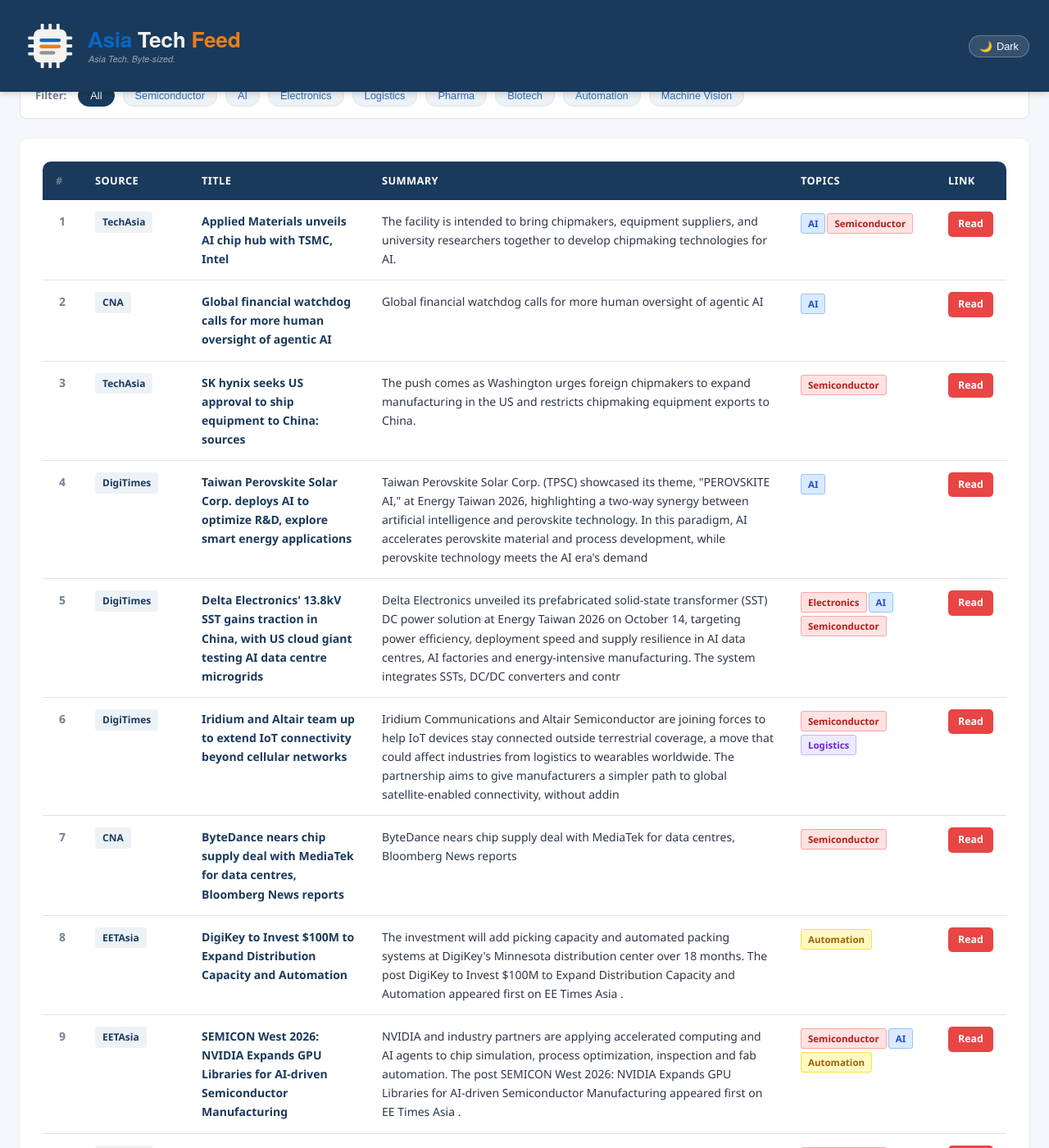
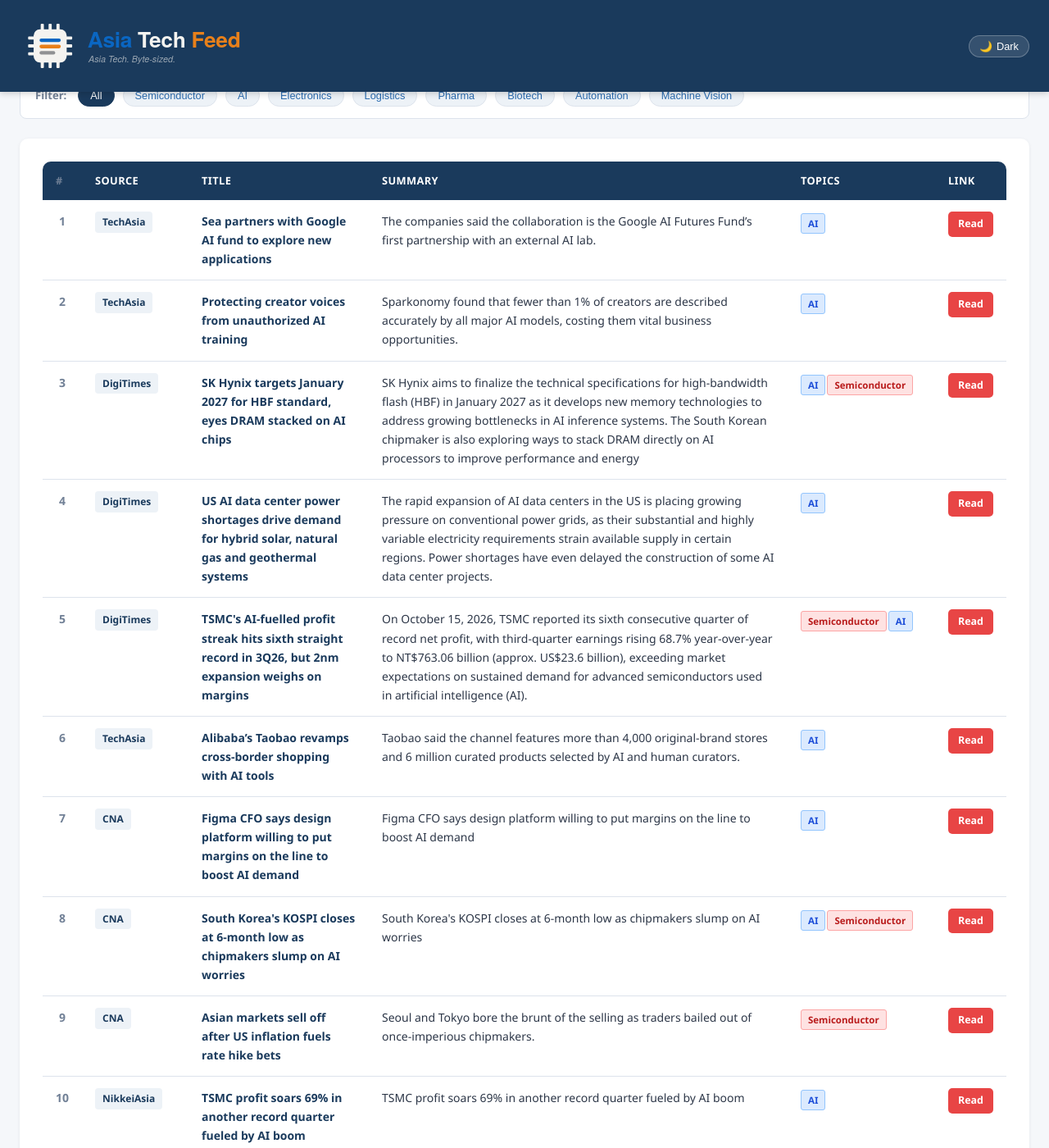
Before and after one commit to asiatechfeed/Asia-Tech-Feed, a Jekyll site: the page built from _posts/2026-10-15-asia-tech-news-digest.md, in a window 1280 px wide and 1400 px high, scrolled down 633 px. Shown: the whole window at 82% size. Built offline with Jekyll 4.4.1, drawn with Linux system fonts in a browser that asks for light colours; a script that is not in the unit is left out; some of the changed text lies outside the part shown.

Commit message:
📰 News digest 2026-10-15 (10 articles)

```diff
--- a/_posts/2026-10-15-asia-tech-news-digest.md
+++ b/_posts/2026-10-15-asia-tech-news-digest.md
@@ -1,15 +1,15 @@
 ---
 layout: post
 title: "Asia Tech News Digest - October 15, 2026"
-date: 2026-10-15 12:16:19 +0800
-articles_count: 12
-sources_count: 5
-sources: ["CNA", "DigiTimes", "EETAsia", "NikkeiAsia", "TechAsia"]
+date: 2026-10-15 16:00:48 +0800
+articles_count: 10
+sources_count: 4
+sources: ["CNA", "DigiTimes", "NikkeiAsia", "TechAsia"]
 csv_file: /assets/data/news-2026-10-15.tsv
-featured_title: "Applied Materials unveils AI chip hub with TSMC, Intel"
-featured_url: "https://www.techinasia.com/meta-broadcom-back-125m-ai-chip-hub-at-ucla"
+featured_title: "Sea partners with Google AI fund to explore new applications"
+featured_url: "https://www.techinasia.com/seas-q2-revenue-jumps-48-net-income-up-11"
 featured_source: "TechAsia"
-featured_summary: "The facility is intended to bring chipmakers, equipment suppliers, and university researchers together to develop chipmaking technologies for AI."
+featured_summary: "The companies said the collaboration is the Google AI Futures Fund\u2019s first partnership with an external AI lab."
 featured_image: ""
 ---
 
@@ -28,98 +28,82 @@ featured_image: ""
 <tr>
   <td class="col-num">1</td>
   <td class="col-source"><span class="source-badge">TechAsia</span></td>
-  <td class="col-title"><span class="article-title">Applied Materials unveils AI chip hub with TSMC, Intel</span></td>
-  <td class="col-summary">The facility is intended to bring chipmakers, equipment suppliers, and university researchers together to develop chipmaking technologies for AI.</td>
-  <td class="col-tags"><span class="tag ai">AI</span><span class="tag semi">Semiconductor</span></td>
-  <td class="col-link"><a class="btn-link" href="https://www.techinasia.com/meta-broadcom-back-125m-ai-chip-hub-at-ucla" target="_blank" rel="noopener">Read</a></td>
+  <td class="col-title"><span class="article-title">Sea partners with Google AI fund to explore new applications</span></td>
+  <td class="col-summary">The companies said the collaboration is the Google AI Futures Fund’s first partnership with an external AI lab.</td>
+  <td class="col-tags"><span class="tag ai">AI</span></td>
+  <td class="col-link"><a class="btn-link" href="https://www.techinasia.com/seas-q2-revenue-jumps-48-net-income-up-11" target="_blank" rel="noopener">Read</a></td>
 </tr>
 <tr>
   <td class="col-num">2</td>
-  <td class="col-source"><span class="source-badge">CNA</span></td>
-  <td class="col-title"><span class="article-title">Global financial watchdog calls for more human oversight of agentic AI</span></td>
-  <td class="col-summary">Global financial watchdog calls for more human oversight of agentic AI</td>
+  <td class="col-source"><span class="source-badge">TechAsia</span></td>
+  <td class="col-title"><span class="article-title">Protecting creator voices from unauthorized AI training</span></td>
+  <td class="col-summary">Sparkonomy found that fewer than 1% of creators are described accurately by all major AI models, costing them vital business opportunities.</td>
   <td class="col-tags"><span class="tag ai">AI</span></td>
-  <td class="col-link"><a class="btn-link" href="https://www.channelnewsasia.com/business/global-financial-watchdog-calls-more-human-oversight-agentic-ai-6461276" target="_blank" rel="noopener">Read</a></td>
+  <td class="col-link"><a class="btn-link" href="https://www.techinasia.com/protecting-creator-voices-unauthorized-ai-training" target="_blank" rel="noopener">Read</a></td>
 </tr>
 <tr>
   <td class="col-num">3</td>
-  <td class="col-source"><span class="source-badge">TechAsia</span></td>
-  <td class="col-title"><span class="article-title">SK hynix seeks US approval to ship equipment to China: sources</span></td>
-  <td class="col-summary">The push comes as Washington urges foreign chipmakers to expand manufacturing in the US and restricts chipmaking equipment exports to China.</td>
-  <td class="col-tags"><span class="tag semi">Semiconductor</span></td>
-  <td class="col-link"><a class="btn-link" href="https://www.techinasia.com/sk-hynix-eyes-japan-memory-plant-ai-demand-rises" target="_blank" rel="noopener">Read</a></td>
+  <td class="col-source"><span class="source-badge">DigiTimes</span></td>
+  <td class="col-title"><span class="article-title">SK Hynix targets January 2027 for HBF standard, eyes DRAM stacked on AI chips</span></td>
+  <td class="col-summary">SK Hynix aims to finalize the technical specifications for high-bandwidth flash (HBF) in January 2027 as it develops new memory technologies to address growing bottlenecks in AI inference systems. The South Korean chipmaker is also exploring ways to stack DRAM directly on AI processors to improve performance and energy</td>
+  <td class="col-tags"><span class="tag ai">AI</span><span class="tag semi">Semiconductor</span></td>
+  <td class="col-link"><a class="btn-link" href="https://www.digitimes.com/news/a20261015PD218/sk-hynix-dram-ai-inference-capacity-2027.html" target="_blank" rel="noopener">Read</a></td>
 </tr>
 <tr>
   <td class="col-num">4</td>
   <td class="col-source"><span class="source-badge">DigiTimes</span></td>
-  <td class="col-title"><span class="article-title">Taiwan Perovskite Solar Corp. deploys AI to optimize R&D, explore smart energy applications</span></td>
-  <td class="col-summary">Taiwan Perovskite Solar Corp. (TPSC) showcased its theme, "PEROVSKITE AI," at Energy Taiwan 2026, highlighting a two-way synergy between artificial intelligence and perovskite technology. In this paradigm, AI accelerates perovskite material and process development, while perovskite technology meets the AI era's demand </td>
+  <td class="col-title"><span class="article-title">US AI data center power shortages drive demand for hybrid solar, natural gas and geothermal systems</span></td>
+  <td class="col-summary">The rapid expansion of AI data centers in the US is placing growing pressure on conventional power grids, as their substantial and highly variable electricity requirements strain available supply in certain regions. Power shortages have even delayed the construction of some AI data center projects.</td>
   <td class="col-tags"><span class="tag ai">AI</span></td>
-  <td class="col-link"><a class="btn-link" href="https://www.digitimes.com/news/a20261015PD226/taiwan-technology-materials-2026-development.html" target="_blank" rel="noopener">Read</a></td>
+  <td class="col-link"><a class="btn-link" href="https://www.digitimes.com/news/a20261014PD241/data-center-geothermal-solar-demand-expansion.html" target="_blank" rel="noopener">Read</a></td>
 </tr>
 <tr>
   <td class="col-num">5</td>
   <td class="col-source"><span class="source-badge">DigiTimes</span></td>
-  <td class="col-title"><span class="article-title">Delta Electronics' 13.8kV SST gains traction in China, with US cloud giant testing AI data centre microgrids</span></td>
-  <td class="col-summary">Delta Electronics unveiled its prefabricated solid-state transformer (SST) DC power solution at Energy Taiwan 2026 on October 14, targeting power efficiency, deployment speed and supply resilience in AI data centres, AI factories and energy-intensive manufacturing. The system integrates SSTs, DC/DC converters and contr</td>
-  <td class="col-tags"><span class="tag semi">Electronics</span><span class="tag ai">AI</span><span class="tag semi">Semiconductor</span></td>
-  <td class="col-link"><a class="btn-link" href="https://www.digitimes.com/news/a20261015PD210/delta-electronics-data-testing-efficiency-2026.html" target="_blank" rel="noopener">Read</a></td>
+  <td class="col-title"><span class="article-title">TSMC's AI-fuelled profit streak hits sixth straight record in 3Q26, but 2nm expansion weighs on margins</span></td>
+  <td class="col-summary">On October 15, 2026, TSMC reported its sixth consecutive quarter of record net profit, with third-quarter earnings rising 68.7% year-over-year to NT$763.06 billion (approx. US$23.6 billion), exceeding market expectations on sustained demand for advanced semiconductors used in artificial intelligence (AI).</td>
+  <td class="col-tags"><span class="tag semi">Semiconductor</span><span class="tag ai">AI</span></td>
+  <td class="col-link"><a class="btn-link" href="https://www.digitimes.com/news/a20261015VL218/tsmc-profit-2nm-revenue-2026.html" target="_blank" rel="noopener">Read</a></td>
 </tr>
 <tr>
   <td class="col-num">6</td>
-  <td class="col-source"><span class="source-badge">DigiTimes</span></td>
-  <td class="col-title"><span class="article-title">Iridium and Altair team up to extend IoT connectivity beyond cellular networks</span></td>
-  <td class="col-summary">Iridium Communications and Altair Semiconductor are joining forces to help IoT devices stay connected outside terrestrial coverage, a move that could affect industries from logistics to wearables worldwide. The partnership aims to give manufacturers a simpler path to global satellite-enabled connectivity, without addin</td>
-  <td class="col-tags"><span class="tag semi">Semiconductor</span><span class="tag logis">Logistics</span></td>
-  <td class="col-link"><a class="btn-link" href="https://www.digitimes.com/news/a20261015PR201/iot-chipset-logistics-mobile-president.html" target="_blank" rel="noopener">Read</a></td>
+  <td class="col-source"><span class="source-badge">TechAsia</span></td>
+  <td class="col-title"><span class="article-title">Alibaba’s Taobao revamps cross-border shopping with AI tools</span></td>
+  <td class="col-summary">Taobao said the channel features more than 4,000 original-brand stores and 6 million curated products selected by AI and human curators.</td>
+  <td class="col-tags"><span class="tag ai">AI</span></td>
+  <td class="col-link"><a class="btn-link" href="https://www.techinasia.com/alibaba-integrates-1688-alibabacom-single-operation" target="_blank" rel="noopener">Read</a></td>
 </tr>
 <tr>
   <td class="col-num">7</td>
   <td class="col-source"><span class="source-badge">CNA</span></td>
-  <td class="col-title"><span class="article-title">ByteDance nears chip supply deal with MediaTek for data centres, Bloomberg News reports</span></td>
-  <td class="col-summary">ByteDance nears chip supply deal with MediaTek for data centres, Bloomberg News reports</td>
-  <td class="col-tags"><span class="tag semi">Semiconductor</span></td>
-  <td class="col-link"><a class="btn-link" href="https://www.channelnewsasia.com/business/bytedance-nears-chip-supply-deal-mediatek-data-centres-bloomberg-news-reports-6461136" target="_blank" rel="noopener">Read</a></td>
+  <td class="col-title"><span class="article-title">Figma CFO says design platform willing to put margins on the line to boost AI demand</span></td>
+  <td class="col-summary">Figma CFO says design platform willing to put margins on the line to boost AI demand</td>
+  <td class="col-tags"><span class="tag ai">AI</span></td>
+  <td class="col-link"><a class="btn-link" href="https://www.channelnewsasia.com/business/figma-cfo-says-design-platform-willing-put-margins-line-boost-ai-demand-6461406" target="_blank" rel="noopener">Read</a></td>
 </tr>
 <tr>
   <td class="col-num">8</td>
-  <td class="col-source"><span class="source-badge">EETAsia</span></td>
-  <td class="col-title"><span class="article-title">DigiKey to Invest $100M to Expand Distribution Capacity and Automation</span></td>
-  <td class="col-summary">The investment will add picking capacity and automated packing systems at DigiKey's Minnesota distribution center over 18 months. The post DigiKey to Invest $100M to Expand Distribution Capacity and Automation appeared first on EE Times Asia .</td>
-  <td class="col-tags"><span class="tag auto">Automation</span></td>
-  <td class="col-link"><a class="btn-link" href="https://www.eetasia.com/digikey-to-invest-100m-to-expand-distribution-capacity-and-automation/" target="_blank" rel="noopener">Read</a></td>
+  <td class="col-source"><span class="source-badge">CNA</span></td>
+  <td class="col-title"><span class="article-title">South Korea's KOSPI closes at 6-month low as chipmakers slump on AI worries</span></td>
+  <td class="col-summary">South Korea's KOSPI closes at 6-month low as chipmakers slump on AI worries</td>
+  <td class="col-tags"><span class="tag ai">AI</span><span class="tag semi">Semiconductor</span></td>
+  <td class="col-link"><a class="btn-link" href="https://www.channelnewsasia.com/business/south-koreas-kospi-closes-6-month-low-chipmakers-slump-ai-worries-6461381" target="_blank" rel="noopener">Read</a></td>
 </tr>
 <tr>
   <td class="col-num">9</td>
-  <td class="col-source"><span class="source-badge">EETAsia</span></td>
-  <td class="col-title"><span class="article-title">SEMICON West 2026: NVIDIA Expands GPU Libraries for AI-driven Semiconductor Manufacturing</span></td>
-  <td class="col-summary">NVIDIA and industry partners are applying accelerated computing and AI agents to chip simulation, process optimization, inspection and fab automation. The post SEMICON West 2026: NVIDIA Expands GPU Libraries for AI-driven Semiconductor Manufacturing appeared first on EE Times Asia .</td>
-  <td class="col-tags"><span class="tag semi">Semiconductor</span><span class="tag ai">AI</span><span class="tag auto">Automation</span></td>
-  <td class="col-link"><a class="btn-link" href="https://www.eetasia.com/nvidia-expands-gpu-libraries-for-ai-driven-semiconductor-manufacturing/" target="_blank" rel="noopener">Read</a></td>
+  <td class="col-source"><span class="source-badge">CNA</span></td>
+  <td class="col-title"><span class="article-title">Asian markets sell off after US inflation fuels rate hike bets</span></td>
+  <td class="col-summary">Seoul and Tokyo bore the brunt of the selling as traders bailed out of once-imperious chipmakers.</td>
+  <td class="col-tags"><span class="tag semi">Semiconductor</span></td>
+  <td class="col-link"><a class="btn-link" href="https://www.channelnewsasia.com/business/asian-markets-sell-us-inflation-rate-hike-kospi-nikkei-6460916" target="_blank" rel="noopener">Read</a></td>
 </tr>
 <tr>
   <td class="col-num">10</td>
-  <td class="col-source"><span class="source-badge">TechAsia</span></td>
-  <td class="col-title"><span class="article-title">Japan to invest $21b in GlobalFoundries chip plants in US</span></td>
-  <td class="col-summary">The project is part of Japan’s US$550 billion investment agreement with the US.</td>
-  <td class="col-tags"><span class="tag semi">Semiconductor</span></td>
-  <td class="col-link"><a class="btn-link" href="https://www.techinasia.com/invests-2b-quantum-firms-rival-china" target="_blank" rel="noopener">Read</a></td>
-</tr>
-<tr>
-  <td class="col-num">11</td>
-  <td class="col-source"><span class="source-badge">CNA</span></td>
-  <td class="col-title"><span class="article-title">Why legal AI must meet the same standards as the lawyers using it</span></td>
-  <td class="col-summary">As AI becomes part of everyday legal work, lawyers remain responsible for what they submit, making verifiable sources, transparent reasoning and professional oversight critical.</td>
+  <td class="col-source"><span class="source-badge">NikkeiAsia</span></td>
+  <td class="col-title"><span class="article-title">TSMC profit soars 69% in another record quarter fueled by AI boom</span></td>
+  <td class="col-summary">TSMC profit soars 69% in another record quarter fueled by AI boom</td>
   <td class="col-tags"><span class="tag ai">AI</span></td>
-  <td class="col-link"><a class="btn-link" href="https://www.channelnewsasia.com/advertorial/why-legal-ai-must-meet-same-standards-lawyers-using-it-6417031" target="_blank" rel="noopener">Read</a></td>
-</tr>
-<tr>
-  <td class="col-num">12</td>
-  <td class="col-source"><span class="source-badge">NikkeiAsia</span></td>
-  <td class="col-title"><span class="article-title">Asian stocks plummet as AI debt and inflation fears bite</span></td>
-  <td class="col-summary">Asian stocks plummet as AI debt and inflation fears bite</td>
-  <td class="col-tags"><span class="tag ai">AI</span></td>
-  <td class="col-link"><a class="btn-link" href="https://asia.nikkei.com/business/markets/asian-stocks-plummet-as-ai-debt-and-inflation-fears-bite" target="_blank" rel="noopener">Read</a></td>
+  <td class="col-link"><a class="btn-link" href="https://asia.nikkei.com/business/tech/semiconductors/tsmc-profit-soars-69-in-another-record-quarter-fueled-by-ai-boom" target="_blank" rel="noopener">Read</a></td>
 </tr>
 </tbody>
 </table>
```
Also changed, not shown: _data/seen_urls.json (+11 -1 lines), _digest_meta.json (+19 -20 lines), assets/data/news-2026-10-15.tsv (+10 -12 lines), assets/data/search-index.json.
